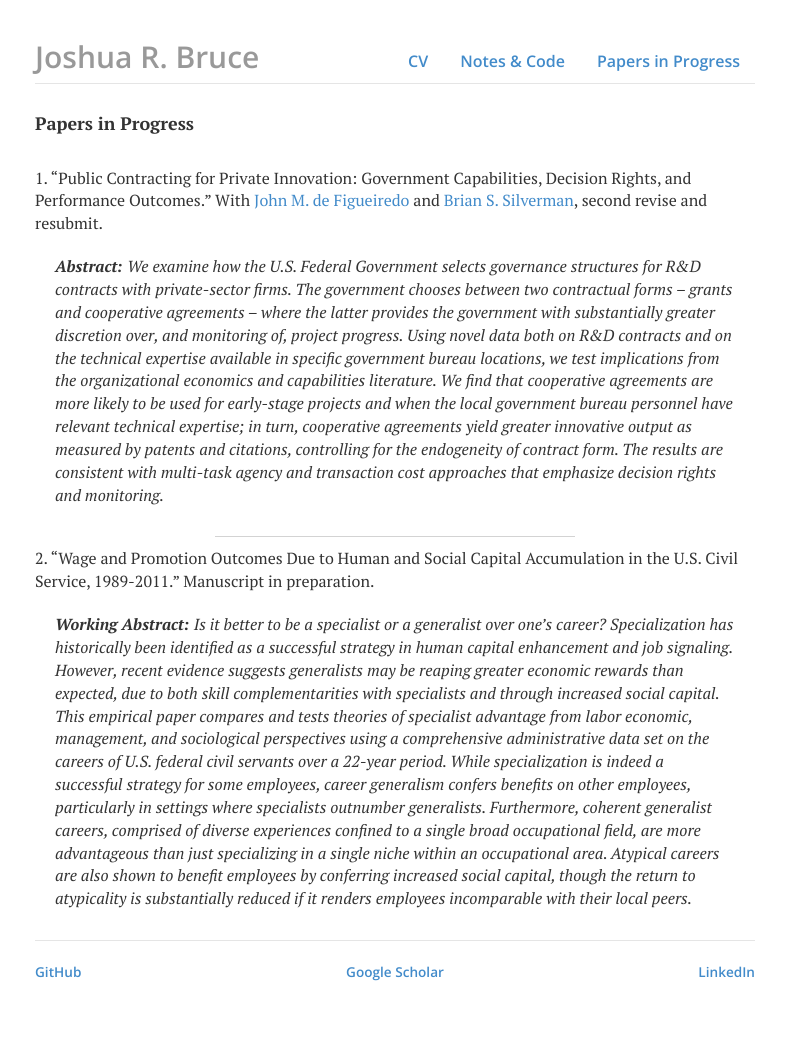
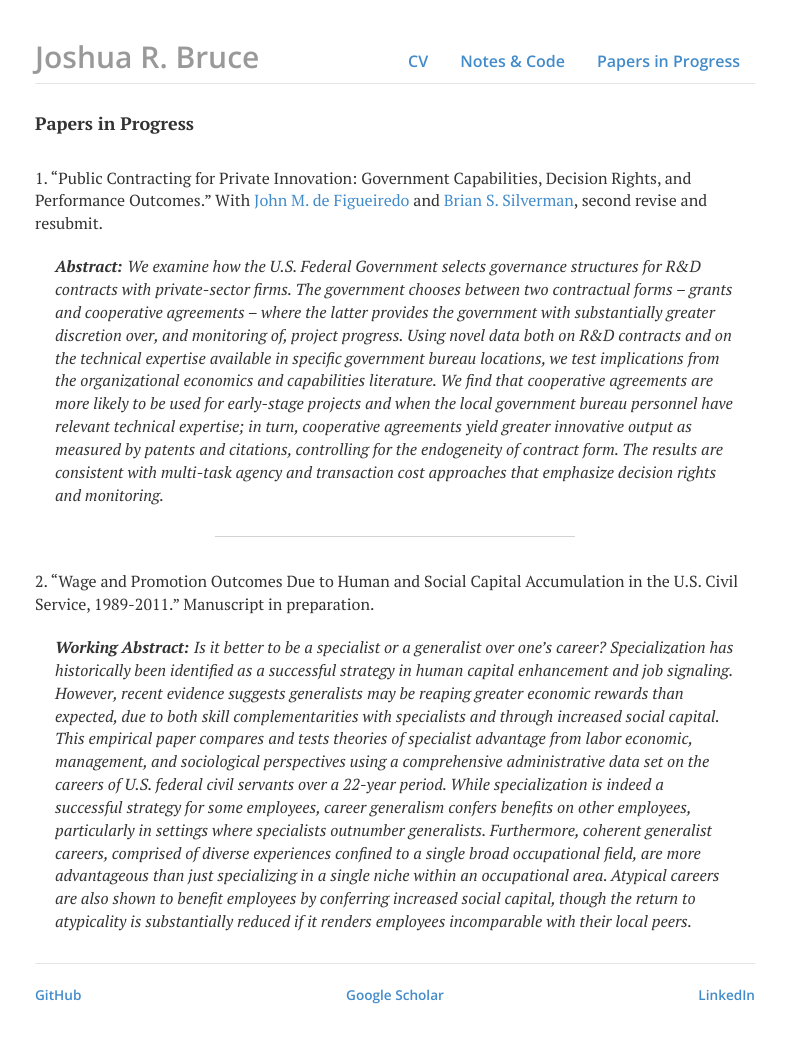
Before and after one commit to joshuarbruce/joshuarbruce.github.io, a Jekyll site: the page built from papers/index.html, in a window 1280 px wide. Shown: the whole page, without its empty margins (245-1031 px from the left). Built offline with Jekyll 4.4.1, drawn with Linux system fonts in a browser that asks for light colours; nearby versions of some CDN libraries; before the commit the page ends 1033 px from its top, so only the background shows below that.

Commit message:
edit papers index

```diff
--- a/papers/index.html
+++ b/papers/index.html
@@ -12,7 +12,7 @@
 
     <blockquote style="border-left:none"><i><b>Abstract: </b>We examine how the U.S. Federal Government selects governance structures for R&amp;D contracts with private-sector firms. The government chooses between two contractual forms – grants and cooperative agreements – where the latter provides the government with substantially greater discretion over, and monitoring of, project progress. Using novel data both on R&amp;D contracts and on the technical expertise available in specific government bureau locations, we test implications from the organizational economics and capabilities literature. We find that cooperative agreements are more likely to be used for early-stage projects and when the local government bureau personnel have relevant technical expertise; in turn, cooperative agreements yield greater innovative output as measured by patents and citations, controlling for the endogeneity of contract form. The results are consistent with multi-task agency and transaction cost approaches that emphasize decision rights and monitoring.</i></blockquote>
 
-    <p><center><div style="height: 1px; background-color:lightgrey; width:50%; margin-top: 10px; margin-bottom: 10px"></div></center></p>
+    <p><center><div style="height: 1px; background-color:lightgrey; width:50%; margin-top: 10px; margin-bottom: 10px"></div></center></p><br>
 
     <p>2. &ldquo;Wage and Promotion Outcomes Due to Human and Social Capital Accumulation in the U.S. Civil Service, 1989-2011.&rdquo; Manuscript in preparation.</p>
 
```
